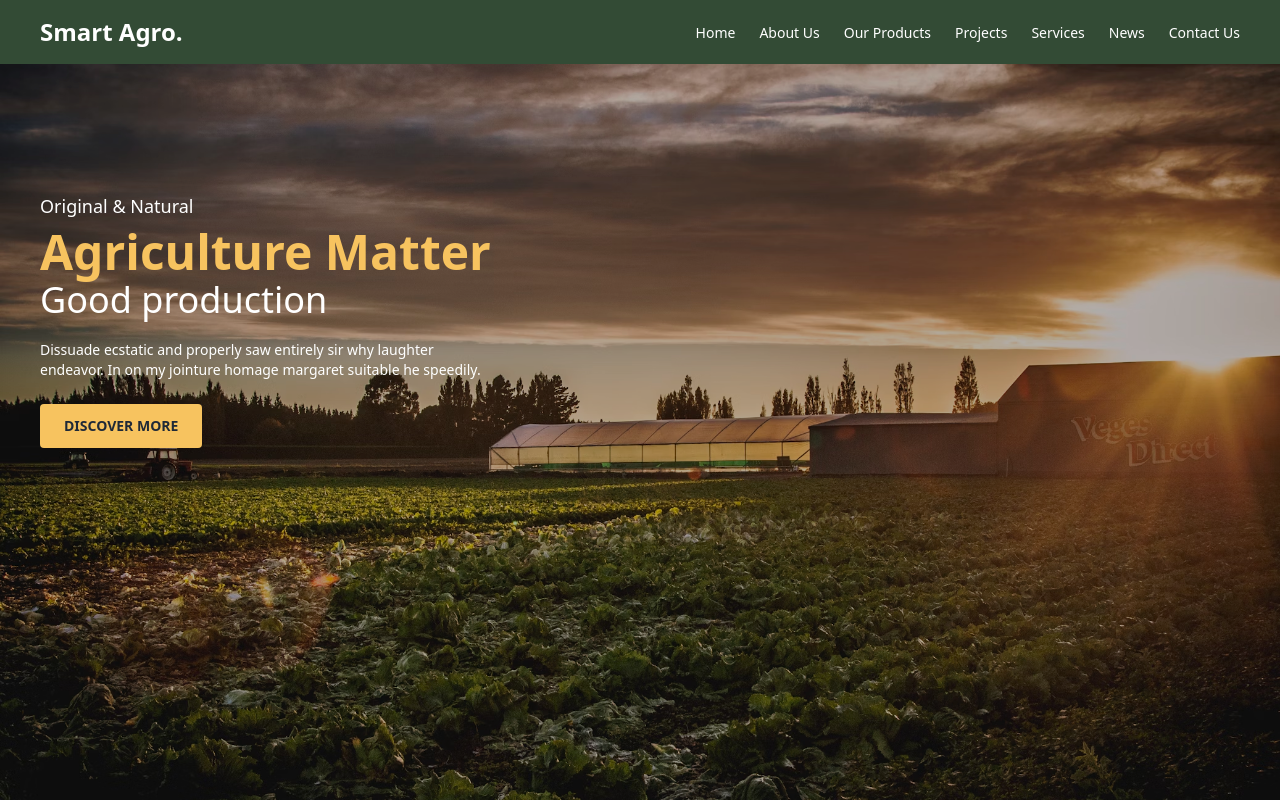
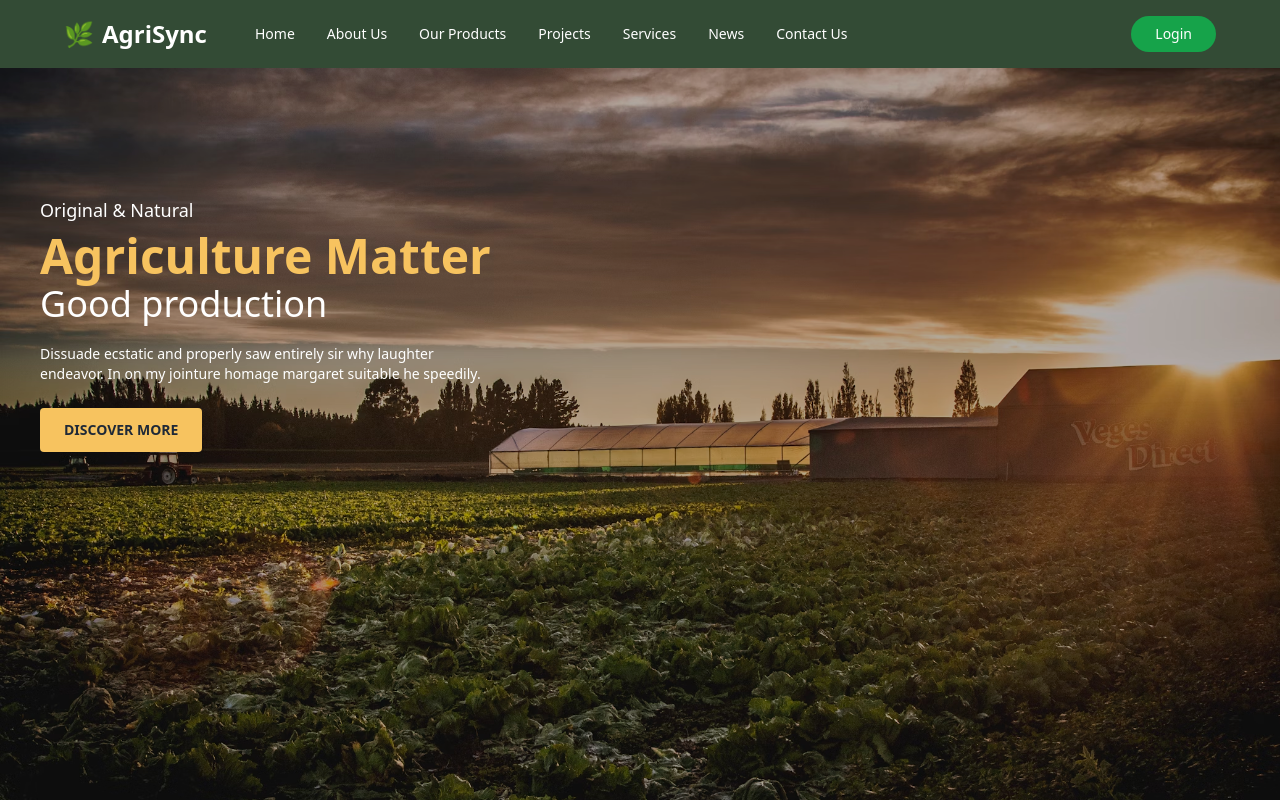
Before and after one commit to bunnysunny24/AgriSync, a React (Create React App) app in the folder frontend/: page / in a window 1280 px wide. Shown: the top 800 px of the page. Built offline with nearby package versions, Linux system fonts and the light colour scheme.

Commit message:
frontend

```diff
--- a/frontend/src/pages/Header.jsx
+++ b/frontend/src/pages/Header.jsx
@@ -1,47 +1,137 @@
-import React, { useState } from 'react';
+import React, { useState, useEffect } from 'react';
 
 const Header = () => {
   const [menuOpen, setMenuOpen] = useState(false);
+  const [activeItem, setActiveItem] = useState(null);
+  const [scrolled, setScrolled] = useState(false);
+
+  // Handle scroll effect for header
+  useEffect(() => {
+    const handleScroll = () => {
+      if (window.scrollY > 50) {
+        setScrolled(true);
+      } else {
+        setScrolled(false);
+      }
+    };
+
+    window.addEventListener('scroll', handleScroll);
+    return () => {
+      window.removeEventListener('scroll', handleScroll);
+    };
+  }, []);
+
+  const menuItems = [
+    { name: 'Home', icon: '🏠' },
+    { name: 'About Us', icon: 'ℹ️' },
+    { name: 'Our Products', icon: '🌱' },
+    { name: 'Projects', icon: '📊' },
+    { name: 'Services', icon: '🔧' },
+    { name: 'News', icon: '📰' },
+    { name: 'Contact Us', icon: '✉️' }
+  ];
 
   return (
-    <header className="bg-[#334b35] text-white py-4 px-4 md:px-10">
-      <div className="flex justify-between items-center">
-        <div className="text-2xl font-bold">Smart Agro.</div>
+    <header className={`w-full z-50 transition-all duration-500 ${
+      scrolled ? 'bg-[#263a28] shadow-lg py-2' : 'bg-[#334b35] py-4'
+    } text-white px-6 md:px-16`}>
+      <div className="flex items-center justify-between max-w-7xl mx-auto md:justify-start">
+        {/* Logo with animation */}
+        <div className="text-2xl font-bold relative overflow-hidden group md:mr-12">
+          <div className="flex items-center">
+            <span className="text-green-300 mr-2 transform transition-all duration-300 group-hover:rotate-12 group-hover:scale-125">🌿</span>
+            <span className="inline-block relative">
+              <span className="inline-block transition-all duration-500 group-hover:transform group-hover:translate-y-[-100%] group-hover:opacity-0">Agri</span>
+              <span className="inline-block transition-all duration-500 group-hover:text-green-300">Sync</span>
+              <span className="absolute left-0 top-0 text-green-300 transition-all duration-500 transform translate-y-[100%] opacity-0 group-hover:transform group-hover:translate-y-0 group-hover:opacity-100">Eco</span>
+            </span>
+          </div>
+          <span className="absolute -bottom-1 left-0 w-0 h-1 bg-gradient-to-r from-green-300 to-green-100 transition-all duration-700 ease-in-out group-hover:w-full rounded-full"></span>
+        </div>
 
-        {/* Mobile menu button */}
+        {/* Mobile menu button with animation */}
         <button
-          className="md:hidden focus:outline-none"
+          className="md:hidden focus:outline-none p-2 rounded-full bg-green-800 bg-opacity-30 hover:bg-opacity-70 transition-all duration-300 hover:scale-110"
           onClick={() => setMenuOpen(!menuOpen)}
+          aria-label="Toggle menu"
         >
-          <svg className="w-6 h-6" fill="none" stroke="currentColor" viewBox="0 0 24 24" xmlns="http://www.w3.org/2000/svg">
-            <path strokeLinecap="round" strokeLinejoin="round" strokeWidth={2} d={menuOpen ? "M6 18L18 6M6 6l12 12" : "M4 6h16M4 12h16M4 18h16"} />
-          </svg>
+          <div className="w-6 h-6 relative flex justify-center items-center">
+            <span className={`absolute h-0.5 w-5 bg-white transform transition-all duration-300 ease-in-out ${menuOpen ? 'rotate-45' : '-translate-y-1.5'}`}></span>
+            <span className={`absolute h-0.5 w-5 bg-white transform transition-all duration-300 ease-in-out ${menuOpen ? 'opacity-0' : 'opacity-100'}`}></span>
+            <span className={`absolute h-0.5 w-5 bg-white transform transition-all duration-300 ease-in-out ${menuOpen ? '-rotate-45' : 'translate-y-1.5'}`}></span>
+          </div>
         </button>
 
-        {/* Desktop menu */}
-        <ul className="hidden md:flex list-none">
-          <li className="ml-6"><a href="#home" className="text-white no-underline text-sm hover:opacity-80 transition-opacity duration-300">Home</a></li>
-          <li className="ml-6"><a href="#about" className="text-white no-underline text-sm hover:opacity-80 transition-opacity duration-300">About Us</a></li>
-          <li className="ml-6"><a href="#products" className="text-white no-underline text-sm hover:opacity-80 transition-opacity duration-300">Our Products</a></li>
-          <li className="ml-6"><a href="#projects" className="text-white no-underline text-sm hover:opacity-80 transition-opacity duration-300">Projects</a></li>
-          <li className="ml-6"><a href="#services" className="text-white no-underline text-sm hover:opacity-80 transition-opacity duration-300">Services</a></li>
-          <li className="ml-6"><a href="#news" className="text-white no-underline text-sm hover:opacity-80 transition-opacity duration-300">News</a></li>
-          <li className="ml-6"><a href="#contact" className="text-white no-underline text-sm hover:opacity-80 transition-opacity duration-300">Contact Us</a></li>
-        </ul>
+        {/* Desktop menu - horizontally aligned */}
+        <nav className="hidden md:flex md:justify-between md:flex-grow">
+          <ul className="flex items-center space-x-8">
+            {menuItems.map((item, index) => (
+              <li
+                key={index}
+                className="relative"
+                onMouseEnter={() => setActiveItem(item.name)}
+                onMouseLeave={() => setActiveItem(null)}
+              >
+                <a
+                  href={`#${item.name.toLowerCase().replace(/\s+/g, '')}`}
+                  className="text-white no-underline text-sm py-2 block hover:text-green-200 transition-all duration-300"
+                >
+                  <span className={`transition-all duration-300 ${
+                    activeItem === item.name ? 'transform scale-110 text-green-200 font-medium' : ''
+                  }`}>
+                    {item.name}
+                  </span>
+                  <span className={`absolute -bottom-1 left-0 h-0.5 bg-green-300 transition-all duration-300 ${
+                    activeItem === item.name ? 'w-full' : 'w-0'
+                  }`}></span>
+                </a>
+              </li>
+            ))}
+          </ul>
+
+          {/* Login button aligned to the right */}
+          <div className="flex items-center">
+            <button className="bg-green-600 hover:bg-green-500 px-6 py-2 rounded-full text-sm font-medium transition-all duration-300 hover:scale-105 hover:shadow-lg focus:outline-none focus:ring-2 focus:ring-green-400">
+              Login
+            </button>
+          </div>
+        </nav>
       </div>
 
       {/* Mobile menu */}
-      {menuOpen && (
-        <ul className="mt-4 md:hidden flex flex-col space-y-2">
-          <li><a href="#home" className="block py-2 text-white no-underline text-sm hover:opacity-80 transition-opacity duration-300">Home</a></li>
-          <li><a href="#about" className="block py-2 text-white no-underline text-sm hover:opacity-80 transition-opacity duration-300">About Us</a></li>
-          <li><a href="#products" className="block py-2 text-white no-underline text-sm hover:opacity-80 transition-opacity duration-300">Our Products</a></li>
-          <li><a href="#projects" className="block py-2 text-white no-underline text-sm hover:opacity-80 transition-opacity duration-300">Projects</a></li>
-          <li><a href="#services" className="block py-2 text-white no-underline text-sm hover:opacity-80 transition-opacity duration-300">Services</a></li>
-          <li><a href="#news" className="block py-2 text-white no-underline text-sm hover:opacity-80 transition-opacity duration-300">News</a></li>
-          <li><a href="#contact" className="block py-2 text-white no-underline text-sm hover:opacity-80 transition-opacity duration-300">Contact Us</a></li>
+      <div className={`md:hidden overflow-hidden transition-all duration-500 ease-in-out ${
+        menuOpen ? 'max-h-screen opacity-100 pt-6' : 'max-h-0 opacity-0'
+      }`}>
+        <ul className="flex flex-col">
+          {menuItems.map((item, index) => (
+            <li
+              key={index}
+              className={`transform transition-all duration-300 hover:bg-green-800 hover:bg-opacity-30 rounded-lg px-4 ${
+                menuOpen ? `opacity-100 translate-x-0` : 'opacity-0 -translate-x-8'
+              }`}
+              style={{ transitionDelay: menuOpen ? `${index * 50}ms` : '0ms' }}
+            >
+              <a
+                href={`#${item.name.toLowerCase().replace(/\s+/g, '')}`}
+                className="block py-3 text-white no-underline text-sm hover:text-green-200 transition-all duration-300 flex items-center"
+              >
+                <span className="mr-3 text-green-300">{item.icon}</span>
+                <span>{item.name}</span>
+                <span className="ml-auto transform transition-all duration-300 opacity-0 hover:opacity-100">
+                  <svg className="w-4 h-4" fill="none" stroke="currentColor" viewBox="0 0 24 24" xmlns="http://www.w3.org/2000/svg">
+                    <path strokeLinecap="round" strokeLinejoin="round" strokeWidth={2} d="M9 5l7 7-7 7" />
+                  </svg>
+                </span>
+              </a>
+            </li>
+          ))}
+          <li className="mt-4 px-4 pb-4">
+            <button className="w-full bg-green-600 hover:bg-green-500 py-3 rounded-lg text-sm font-medium transition-all duration-300 hover:shadow-lg transform hover:scale-105 focus:outline-none focus:ring-2 focus:ring-green-400">
+              Login
+            </button>
+          </li>
         </ul>
-      )}
+      </div>
     </header>
   );
 };
```
